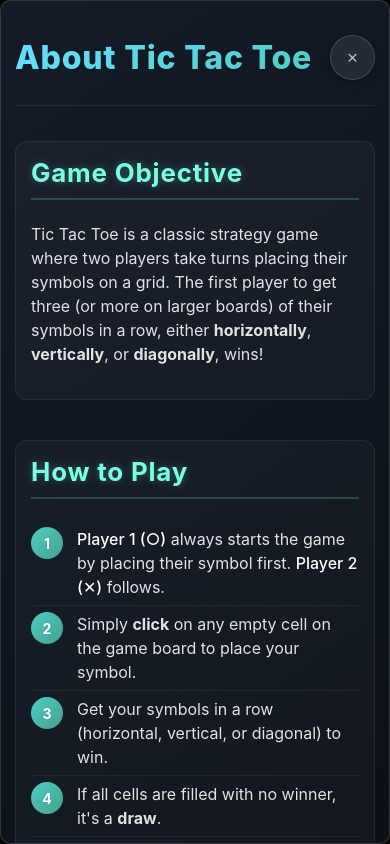
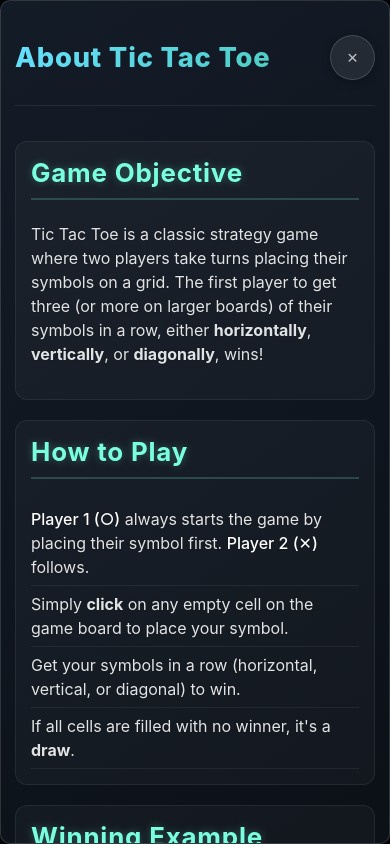
Before and after one commit to mahmoudalnkeeb/tic-tac-toe-multiplayer, a Next.js app: page / in a window 390 px wide. Built offline with nearby package versions, Linux system fonts and the light colour scheme.

Commit message:
style(AboutPopup): improve responsiveness for small screens down to 320px

```diff
--- a/src/components/AboutPopup/AboutHeader/AboutHeader.jsx
+++ b/src/components/AboutPopup/AboutHeader/AboutHeader.jsx
@@ -9,7 +9,9 @@ const AboutHeader = () => {
 
   return (
     <header className={s.header}>
-      <h2 className={s.title}>About Tic Tac Toe</h2>
+      <h2 className={s.title}>
+        About <br /> Tic Tac Toe
+      </h2>
 
       <button
         type="button"
--- a/src/components/AboutPopup/AboutHeader/AboutHeader.module.scss
+++ b/src/components/AboutPopup/AboutHeader/AboutHeader.module.scss
@@ -16,13 +16,23 @@
 }
 
 .header .title {
-  font-size: 2rem;
+  font-size: clamp(1.5rem, 7vw, 2rem);
   font-weight: 800;
   background: linear-gradient(135deg, #66e0ff, #4ecdc4);
   -webkit-background-clip: text;
   -webkit-text-fill-color: transparent;
   background-clip: text;
   letter-spacing: .8px;
+}
+
+.header .title>br {
+  display: none;
+}
+
+@include m.very-small {
+  .header .title>br {
+    display: block;
+  }
 }
 
 .header .closeBtn {
--- a/src/components/AboutPopup/AboutPopup.module.scss
+++ b/src/components/AboutPopup/AboutPopup.module.scss
@@ -75,6 +75,12 @@
   text-shadow: 0 0 2px rgba(0, 0, 0, .1);
 }
 
+@include m.very-small {
+  .aboutArticle :where(p, li) {
+    font-size: .875rem;
+  }
+}
+
 .aboutArticle :where(p, li)>b {
   font-weight: 500;
   color: #fff;
@@ -111,6 +117,12 @@
   flex-shrink: 0;
 }
 
+@include m.small {
+  .howToPlayList li::before {
+    all: initial;
+  }
+}
+
 .freezeDescription {
   margin-bottom: 4px;
 }
--- a/src/components/Shared/InfoCard/InfoCard.module.scss
+++ b/src/components/Shared/InfoCard/InfoCard.module.scss
@@ -11,6 +11,7 @@
 @include m.small {
   .infoCard {
     padding: 15px;
+    margin-bottom: 20px;
   }
 }
 
@@ -31,6 +32,13 @@
   font-size: clamp(1.62rem, 5vw, 2rem);
 }
 
+@include m.very-small {
+  .infoCard .title {
+    font-size: 1.4rem;
+    margin-bottom: 20px;
+  }
+}
+
 .infoCard.nestedCard .title {
   font-size: 1.25rem;
   margin-bottom: 15px;
@@ -42,3 +50,9 @@
   align-items: center;
   gap: 10px;
 }
+
+@include m.very-small {
+  .infoCard.nestedCard .title {
+    font-size: 1.1rem;
+  }
+}
```
